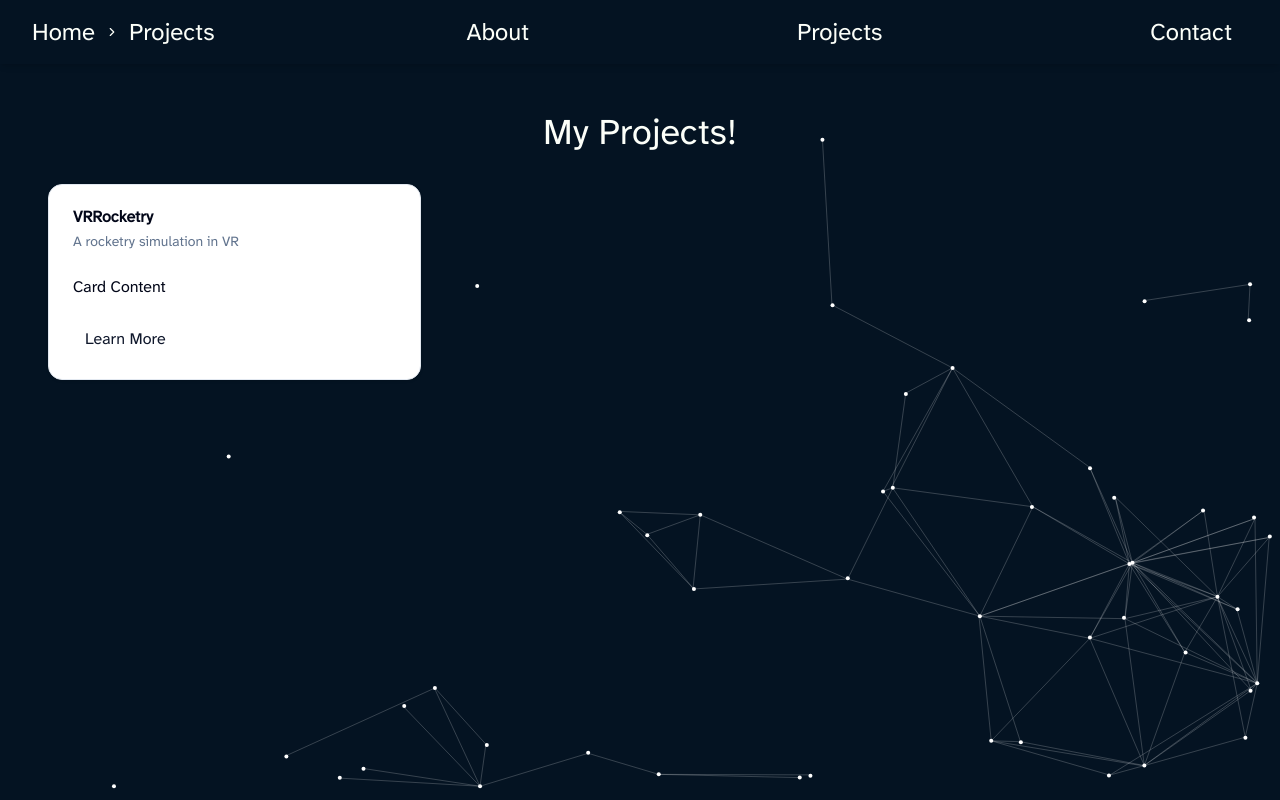
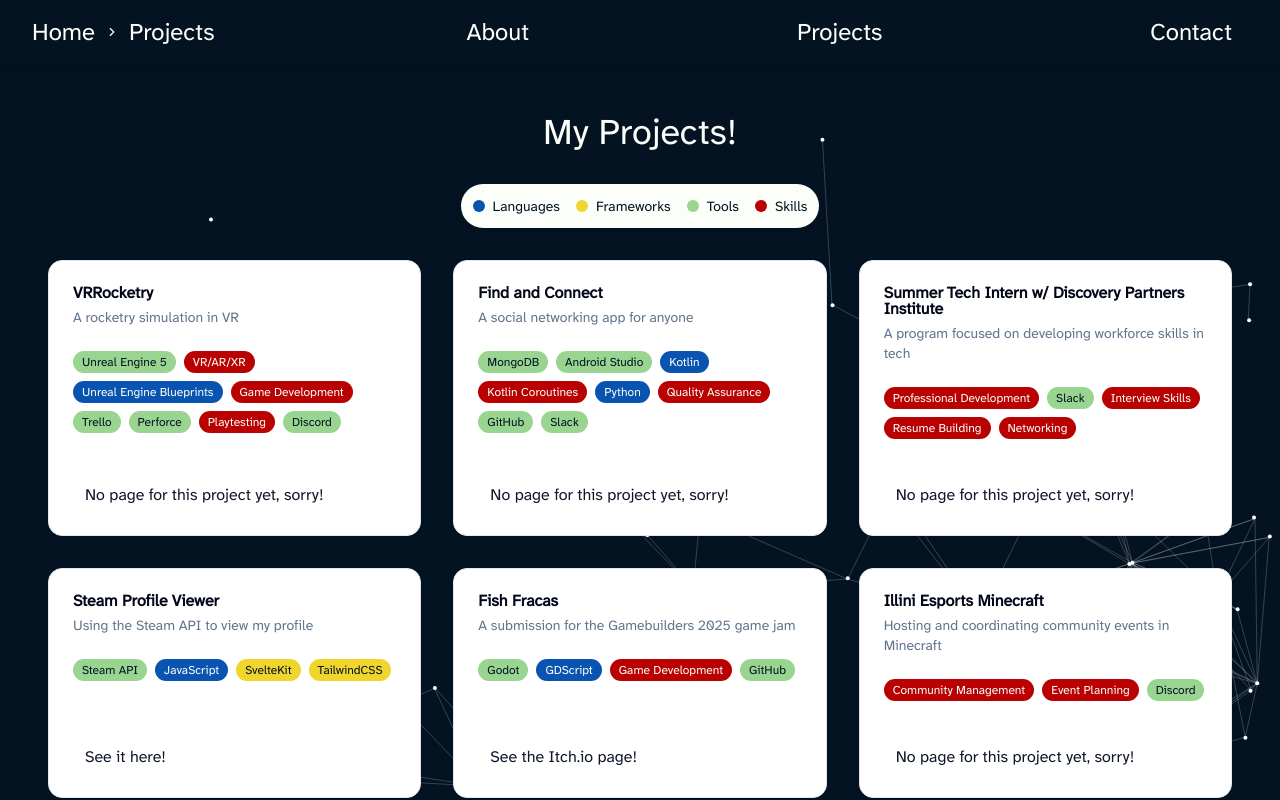
Before and after one commit to TheOneAndOlee/olee-portfolio, a SvelteKit app: page /Projects in a window 1280 px wide. Built offline with nearby package versions, Linux system fonts and the light colour scheme.

Commit message:
Finally finished projects page

```diff
--- /dev/null
+++ b/src/lib/assets/Categories.js
@@ -0,0 +1,13 @@
+// let whiteText = '#FCFFF9';
+// let blackText = '#041322';
+// let languageBlue = '#0954B1';
+// let frameworkGold = '#F0D52D';
+// let toolGreen = '#99D590';
+// let skillRed = '#BA0101';
+export const categories = {
+    'Languages' : `bg-[#0954B1] text-[#FCFFF9]`,
+    'Frameworks' : `bg-[#F0D52D] text-[#041322]`,
+    'Tools' : `bg-[#99D590] text-[#041322]`,
+    'Skills' : `bg-[#BA0101] text-[#FCFFF9]`,
+    'default' : `bg-[#041322] text-[#FCFFF9]`
+};
--- a/src/lib/assets/Colors.js
+++ b/src/lib/assets/Colors.js
@@ -5,5 +5,8 @@ export const Colors = Object.freeze({
     ButtonGold: "#F0D52D",
     HoverGray: "#C4C4BC",
     TestBlue1: "#53BCC5",
-    TestBlue2: "#3B91B4"
+    TestBlue2: "#3B91B4",
+    LanguageBlue: "#0954B1",
+    ToolGreen: "#99D590",
+    SkillRed: "#BA0101"
 });
--- /dev/null
+++ b/src/lib/assets/Projects.js
@@ -0,0 +1,66 @@
+export const projects = [
+    {
+        title: "VRRocketry",
+        description: "A rocketry simulation in VR",
+        tags: ["Unreal Engine 5", "VR/AR/XR", "Unreal Engine Blueprints", "Game Development", "Trello", "Perforce", "Playtesting", "Discord"],
+        link: "../../",
+        footer: ""
+    },
+    {
+        title: "Find and Connect",
+        description: "A social networking app for anyone",
+        tags: ["MongoDB", "Android Studio", "Kotlin", "Kotlin Coroutines", "Python", "Quality Assurance", "GitHub", "Slack"],
+        link: "../../",
+        footer: ""
+    },
+    {
+        title: "Summer Tech Intern w/ Discovery Partners Institute",
+        description: "A program focused on developing workforce skills in tech",
+        tags: ["Professional Development", "Slack", "Interview Skills", "Resume Building", "Networking"],
+        link: "../../",
+        footer: ""
+    },
+    {
+        title: "Steam Profile Viewer",
+        description: "Using the Steam API to view my profile",
+        tags: ["Steam API", "JavaScript", "SvelteKit", "TailwindCSS"],
+        link: "../../SteamProfile",
+        footer: "See it here!"
+    },
+    {
+        title: "Fish Fracas",
+        description: "A submission for the Gamebuilders 2025 game jam",
+        tags: ["Godot", "GDScript", "Game Development", "GitHub"],
+        link: "https://bigspajeti.itch.io/game-jam-tied",
+        footer: "See the Itch.io page!"
+    },
+    {
+        title: "Illini Esports Minecraft",
+        description: "Hosting and coordinating community events in Minecraft",
+        tags: ["Community Management", "Event Planning", "Discord"],
+        link: "../../",
+        footer: ""
+    },
+    {
+        title: "The Downstairs",
+        description: "A horror game made as a part of Gamebuilders' 2024 Winter Session",
+        tags: ["Audacity", "Playtesting", "Game Design", "Discord"],
+        link: "../../",
+        footer: ""
+    },
+    {
+        title: "Richochet Standoff",
+        description: "A simple shooting prototype with a twist, built in Unity for a course",
+        tags: ["Unity", "C#", "Game Development", "Game Design", "GitHub"],
+        link: "https://github.com/TheOneAndOlee/GSD390_Project",
+        footer: "Check the Github here!"
+    },
+
+    {
+        title: "Personal Website",
+        description: "Creating this website using SvelteKit",
+        tags: ["SvelteKit", "TypeScript", "TailwindCSS", "HTML", "JavaScript"],
+        link: "../../",
+        footer: "Go back to the home page!"
+    },
+];
--- /dev/null
+++ b/src/lib/assets/TagToCategory.js
@@ -0,0 +1,42 @@
+export const tagCategoryMap = {
+    "C#": "Languages",
+    "Kotlin": "Languages",
+    "Python": "Languages",
+    "JavaScript": "Languages",
+    "GDScript": "Languages",
+    "C++": "Languages",
+    "HTML": "Languages",
+    "CSS": "Languages",
+    "Unreal Engine Blueprints": "Languages",
+    "TypeScript": "Languages",
+
+    "Unreal Engine 5": "Tools",
+    "Unity": "Tools",
+    "Godot": "Tools",
+    "Android Studio": "Tools",
+    "Audacity": "Tools",
+    "Trello": "Tools",
+    "Perforce": "Tools",
+    "GitHub": "Tools",
+    "Discord": "Tools",
+    "Slack": "Tools",
+    "Steam API": "Tools",
+    "MongoDB": "Tools",
+
+    "SvelteKit": "Frameworks",
+    "TailwindCSS": "Frameworks",
+
+    "Game Development": "Skills",
+    "Game Design": "Skills",
+    "Collaboration": "Skills",
+    "Quality Assurance": "Skills",
+    "Community Management": "Skills",
+    "Event Planning": "Skills",
+    "Professional Development": "Skills",
+    "Interview Skills": "Skills",
+    "Resume Building": "Skills",
+    "Networking": "Skills",
+    "Playtesting": "Skills",
+    "VR/AR/XR": "Skills",
+    "Kotlin Coroutines": "Skills"
+};
--- a/src/routes/Projects/+page.svelte
+++ b/src/routes/Projects/+page.svelte
@@ -12,6 +12,12 @@
     import { Badge } from "$lib/components/ui/badge/index.js";
 	import { linear } from 'svelte/easing';
 	import { Link } from '$lib/components/ui/breadcrumb';
+    import { projects } from '$lib/assets/Projects.js';
+    import { categories } from '$lib/assets/Categories';
+    import { tagCategoryMap } from '$lib/assets/TagToCategory';
+
+    const typedCategories: Record<string, string> = categories;
+    const typedTagCategoryMap: Record<string, string> = tagCategoryMap;
 
     // Navbar Links - Update Accordingly!
     const navLinks = [
@@ -24,57 +30,6 @@
     const breadcrumbs = [
         { text: 'Home', href: '../'},
         { text: 'Projects', href: '../Projects', current: true }
-    ];
-
-    const projects = [
-        {
-            title: "VRRocketry",
-            description: "A rocketry simulation in VR",
-            tags: ["Unreal Engine 5", "VR/AR/XR", "Unreal Engine Blueprints", "Game Development", "Collaboration", "Perforce", "Playtesting"],
-            link: "../../"
-        },
-        {
-            title: "Find and Connect",
-            description: "A social networking app for anyone",
-            tags: ["MongoDB", "Android Studio", "Kotlin", "Kotlin Coroutines", "Python", "Quality Assurance", "Collaboration"],
-            link: "../../"
-        },
-        {
-            title: "Fish Fracas",
-            description: "A submission for the Gamebuilders 2025 game jam",
-            tags: ["Godot", "GDScript", "Collaboration", "Game Development", "GitHub"],
-            link: "../../"
-        },
-        {
-            title: "Richochet Standoff",
-            description: "A simple shooting prototype with a twist, built in Unity for a course",
-            tags: ["Unity", "C#", "Game Development", "GitHub"],
-            link: "../../"
-        },
-        {
-            title: "The Downstairs",
-            description: "A horror game made as a part of Gamebuilders' 2024 Winter Session",
-            tags: ["Audacity", "Playtesting", "Game Design"],
-            link: "../../"
-        },
-        {
-            title: "Illini Esports Minecraft",
-            description: "Hosting and coordinating community events in Minecraft",
-            tags: ["Community Management", "Event Planning", "Collaboration"],
-            link: "../../"
-        },
-        {
-            title: "Summer Tech Internship w/ Discovery Partners Institute",
-            description: "A program focused on developing workforce skills in tech",
-            tags: ["Professional Development", "Collaboration", "Interview Skills", "Resume Building", "Networking"],
-            link: "../../"
-        },
-        {
-            title: "Personal Website",
-            description: "Creating this website using SvelteKit",
-            tags: ["SvelteKit", "TypeScript", "TailwindCSS"],
-            link: "../../"
-        }
     ];
 
 </script>
@@ -98,19 +53,51 @@
         <div class="flex-1 overflow-y-auto p-8 md:p-12">
             <h1 class="w-full text-center justify-items-center mb-8 text-4xl">My Projects!</h1>
 
+           <div class="w-full flex justify-center mb-8">
+
+                <div
+                    class="inline-flex flex-wrap justify-center gap-x-4 gap-y-2 p-3 bg-[#FCFFF9] text-[#041322] rounded-3xl shadow-md"
+                >
+                    {#each Object.entries(typedCategories) as [category, style]}
+                        {#if category !== 'default'}
+                            <div class="flex items-center gap-2">
+                                <div class="h-3 w-3 rounded-full {style.split(' ')[0]}"></div>
+                                <span class="text-sm font-medium">{category}</span>
+                            </div>
+                        {/if}
+                    {/each}
+                </div>
+
+            </div>
+
             <div class="grid grid-cols-1 gap-8 md:grid-cols-2 lg:grid-cols-3">
+                {#each projects as project}
                     <Card.Root>
                         <Card.Header>
-                        <Card.Title>VRRocketry</Card.Title>
-                        <Card.Description>A rocketry simulation in VR</Card.Description>
+                            <Card.Title>{project.title}</Card.Title>
+                            <Card.Description>{project.description}</Card.Description>
                         </Card.Header>
-                    <Card.Content>
-                        <p>Card Content</p>
+                        <Card.Content class="flex-1">
+                            <div class="flex flex-wrap gap-2 mb-4">
+                                {#each project.tags as tag}
+                                    {@const category = typedTagCategoryMap[tag] || 'default'}
+
+                                    {@const style = typedCategories[category]}
+
+                                    <Badge class={style}>{tag}</Badge>
+                                {/each}
+                            </div>
                         </Card.Content>
                         <Card.Footer>
-                        <Button variant="link" size="sm">Learn More</Button>
+                            {#if project.footer != ""}
+                                <Button variant="link" size="sm" href={project.link} target="_blank">{project.footer}</Button>
+                            {:else}
+                                <Button variant="link" size="sm">No page for this project yet, sorry!</Button>
+                            {/if}
+                            <!-- <Button variant="link" size="sm">Learn More</Button> -->
                         </Card.Footer>
                     </Card.Root>
+                {/each}
             </div>
         </div>
     </div>
```
Lines whose indentation alone changed are shown as unchanged.
